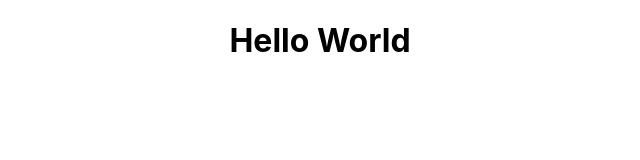
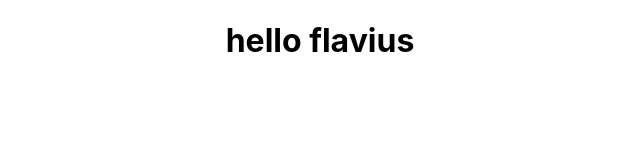
Before and after one commit to Beji96/Develhope-react-exercise, a React (Create React App) app: page / in a window 1280 px wide. Shown: the top 160 px of the page, without its empty margins (320-960 px from the left). Built offline with nearby package versions, Linux system fonts and the light colour scheme.

Commit message:
finish jsx 2

```diff
--- a/src/App.js
+++ b/src/App.js
@@ -2,10 +2,12 @@
 import './App.css';
 
 function App() {
-  const hello = 'Hello World'
+  function hello (name){
+    return <h1> hello {name}</h1>
+  }
   return (
     <div className="App">
-      <h1>{hello}</h1>
+      {hello("flavius")}
     </div>
   );
 }
```
